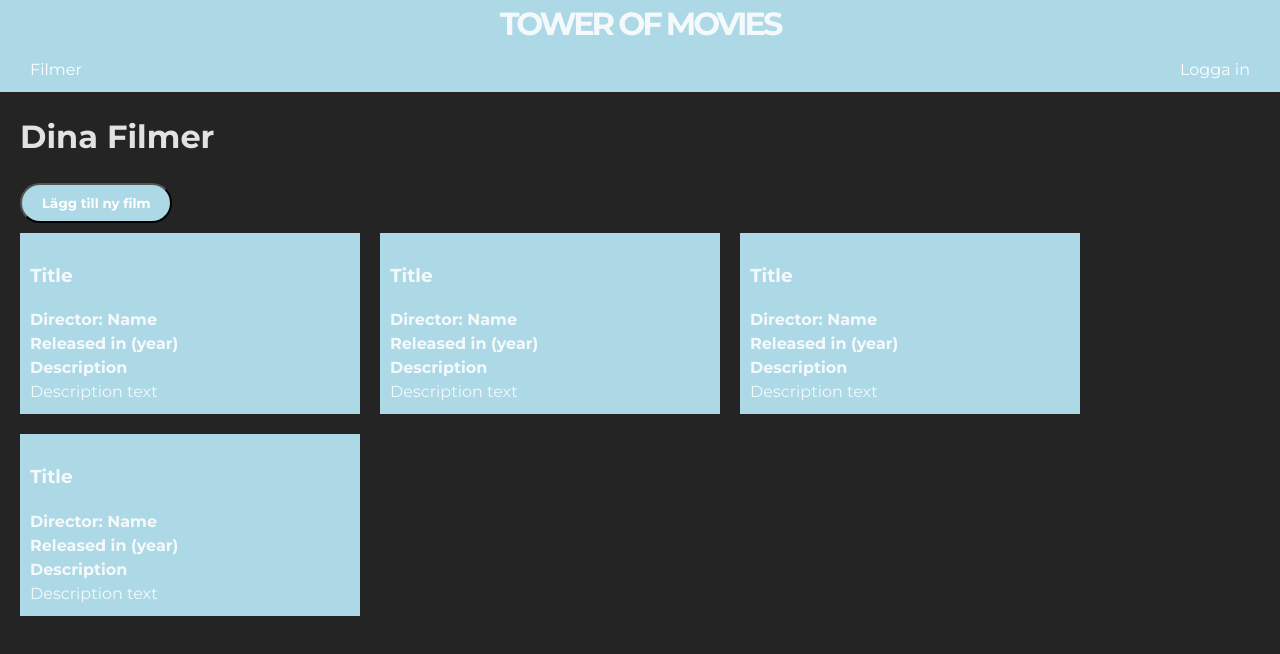
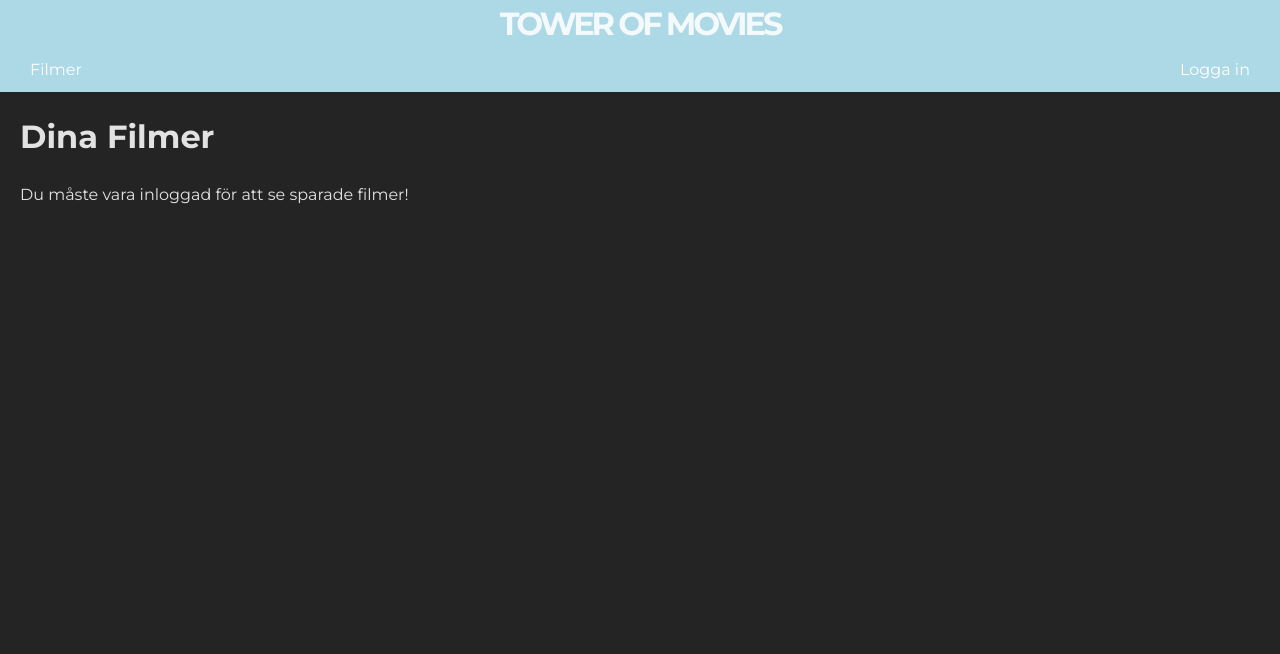
Before and after one commit to Frommflin/agil-test-assignment, a React (Vite) app: page / in a window 1280 px wide. Shown: the top 654 px of the page. Built offline with nearby package versions, Linux system fonts and the light colour scheme.

Commit message:
Adjusting content based on user status

```diff
--- a/src/App.jsx
+++ b/src/App.jsx
@@ -3,11 +3,12 @@ import Header from './components/Header/Header'
 import FormPage from './pages/FormPage'
 import ListPage from './pages/ListPage'
 import LoginPage from './pages/LoginPage'
+import ToMProvider from './providers/ToMProvider'
 
 function App() {
 
   return (
-    <>
+    <ToMProvider>
       <Header/>
       <div className='page'>
         <Routes>
@@ -16,8 +17,7 @@ function App() {
           <Route path='/login' element={<LoginPage/>}></Route>
         </Routes>
       </div>
-
-    </>
+    </ToMProvider>
   )
 }
 
--- a/src/components/Header/Header.jsx
+++ b/src/components/Header/Header.jsx
@@ -1,15 +1,21 @@
-import React from 'react'
+import {useContext} from 'react'
 import { NavLink } from 'react-router-dom'
+import { ToMContext } from '../../providers/ToMProvider'
 import styles from './header.module.sass'
 
 const Header = () => {
+  const {loggedIn,changeLogState} = useContext(ToMContext)
   return (<>
     <div id={styles.header}>
       <div id={styles.title}>Tower of Movies</div>
       <nav>
         <ul>
           <li><NavLink to='/'>Filmer</NavLink></li>
-          <li><NavLink to='/login'>Logga in</NavLink></li>
+          {loggedIn ? (
+            <li><a href='#' onClick={()=>changeLogState()}>Logga ut</a></li>
+          ) : (
+            <li><NavLink to='/login'>Logga in</NavLink></li>
+          )}
         </ul>
       </nav>
     </div>
--- a/src/pages/ListPage.jsx
+++ b/src/pages/ListPage.jsx
@@ -1,11 +1,16 @@
-import React from 'react'
+import { useContext } from 'react'
+import { ToMContext } from '../providers/ToMProvider'
 import styles from './listpage.module.sass'
 import MovieItem from '../components/MovieItem/MovieItem'
 import { NavLink } from 'react-router-dom'
 
 const ListPage = () => {
+  const {loggedIn} = useContext(ToMContext)
+
   return (<div>
     <h1>Dina Filmer</h1>
+    {loggedIn ? (
+      <div>
         <button className='btn'><NavLink to='/newmovie'>Lägg till ny film</NavLink></button>
         <div id={styles.movies}>
           <MovieItem/>
@@ -13,6 +18,10 @@ const ListPage = () => {
           <MovieItem/>
           <MovieItem/>
         </div>
+      </div>
+    ) : (
+      <p>Du måste vara inloggad för att se sparade filmer!</p>
+    )}
   </div>)
 }
 
--- /dev/null
+++ b/src/providers/ToMProvider.jsx
@@ -0,0 +1,15 @@
+import { createContext, useState } from 'react'
+export const ToMContext = createContext()
+
+const ToMProvider = (props) => {
+  const [loggedIn, setLoggedIn] = useState(false)
+  const changeLogState = () => {setLoggedIn(!loggedIn)}
+
+  return (
+    <ToMContext.Provider value = {{loggedIn, changeLogState}}>
+      {props.children}
+    </ToMContext.Provider>
+  )
+}
+
+export default ToMProvider
```
Lines whose indentation alone changed are shown as unchanged.
